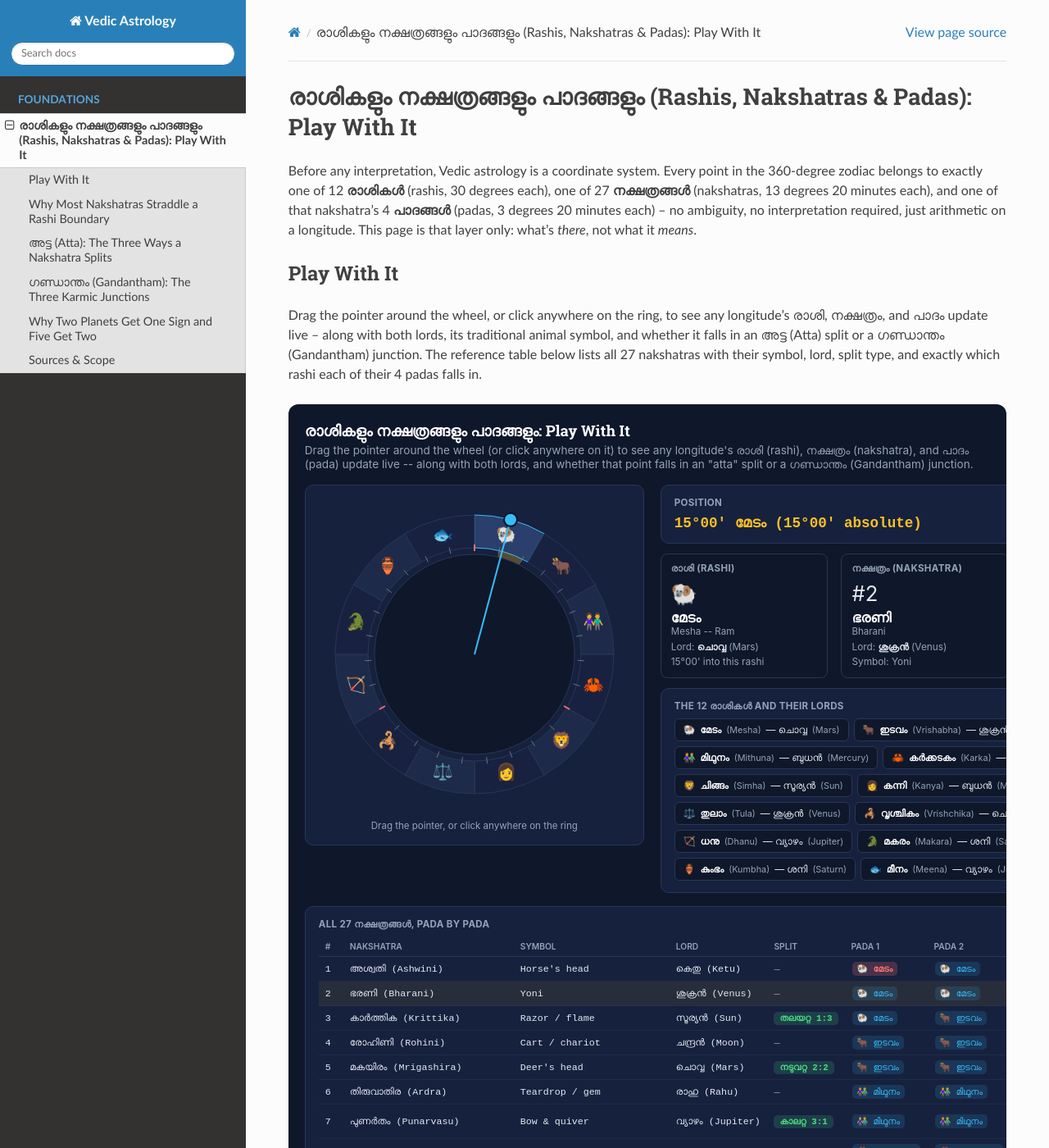
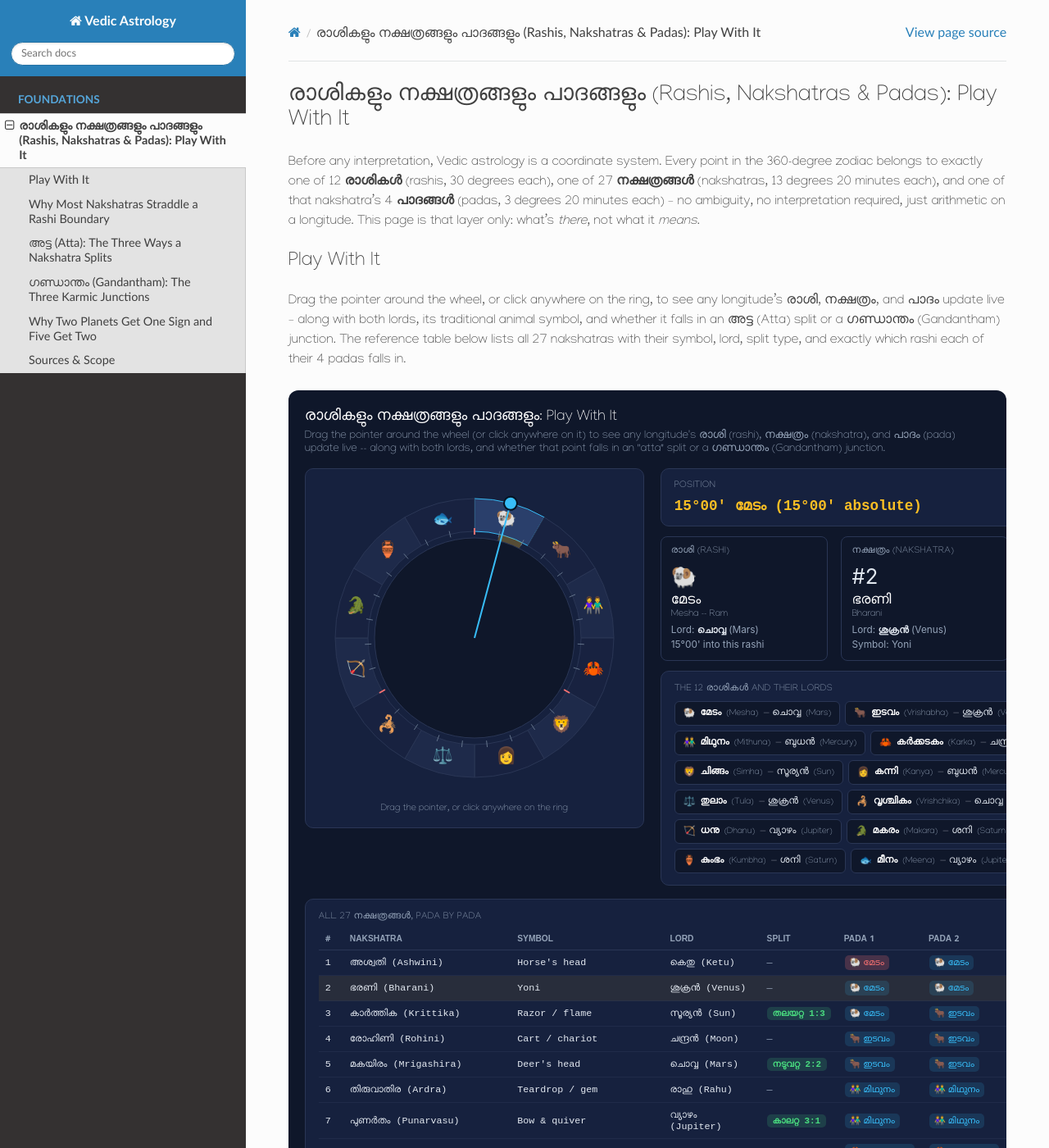
Before and after one commit to karthik-dev-82/vedic-astrology, a Sphinx documentation site: the page built from docs/source/rashi_nakshatra_interactive.rst, in a window 1280 px wide and 1400 px high. Shown: the whole window at 82% size. Built offline with Sphinx 7.4.7 and the Read the Docs theme 3.1.0, drawn with Linux system fonts in a browser that asks for light colours.

Commit message:
Give Malayalam text a real webfont instead of the system fallback
Malayalam script had no font-family of its own -- it was riding
whatever the OS happened to fall back to for the script, and table
cells were even forced through a monospace font. Settled on Manjari
Thin for display text (headings, big names, prose) and Noto Sans
Malayalam Medium for the two dense tables, after comparing several
candidates and testing Thin at table size specifically (too faint --
Medium is the legible middle ground there). Applied across both the
widget and the RST page's own prose/tables.

Co-Authored-By: Claude Sonnet 5 <noreply@anthropic.com>

```diff
--- a/docs/source/_static/rashi_nakshatra_widget.html
+++ b/docs/source/_static/rashi_nakshatra_widget.html
@@ -1,5 +1,6 @@
 <div class="rn-root" id="rnWidget">
   <style>
+    @import url('https://fonts.googleapis.com/css2?family=Manjari:wght@100&family=Noto+Sans+Malayalam:wght@500&display=swap');
     #rnWidget {
       --rn-bg: #0f172a;
       --rn-panel: #16213e;
@@ -61,6 +62,31 @@
     .rn-legend { display: flex; gap: 16px; font-size: 0.7rem; color: var(--rn-muted); margin-top: 8px; flex-wrap: wrap; }
     .rn-legend span { display: inline-flex; align-items: center; gap: 5px; }
     .rn-legend-dot { width: 9px; height: 9px; border-radius: 3px; display: inline-block; }
+
+    /* Malayalam type: Manjari Thin for display/heading text, Noto Sans
+       Malayalam Medium for the dense tables (Thin was tested there first
+       and was too faint at table size -- Medium is the legible middle
+       ground). #rnWidget-prefixed so these outrank the earlier rules
+       they override (e.g. table.rn-table td's monospace font-family). */
+    #rnWidget h3,
+    #rnWidget .rn-sub,
+    #rnWidget .rn-card-title,
+    #rnWidget .rn-info-box .rn-name,
+    #rnWidget .rn-info-box .rn-name-en,
+    #rnWidget .rn-gandantham-flag,
+    #rnWidget .rn-rashi-chip,
+    #rnWidget .rn-note,
+    #rnWidget .rn-wheel-hint,
+    #rnWidget .rn-legend {
+      font-family: 'Manjari', sans-serif;
+      font-weight: 100;
+    }
+
+    #rnWidget table.rn-table,
+    #rnWidget .rn-pada-chip {
+      font-family: 'Noto Sans Malayalam', sans-serif;
+      font-weight: 500;
+    }
   </style>
 
   <h3>രാശികളും നക്ഷത്രങ്ങളും പാദങ്ങളും: Play With It</h3>
--- a/docs/source/rashi_nakshatra_interactive.rst
+++ b/docs/source/rashi_nakshatra_interactive.rst
@@ -1,5 +1,25 @@
 രാശികളും നക്ഷത്രങ്ങളും പാദങ്ങളും (Rashis, Nakshatras & Padas): Play With It
 ================================================================================
+
+.. raw:: html
+
+   <style>
+     @import url('https://fonts.googleapis.com/css2?family=Manjari:wght@100;700&family=Noto+Sans+Malayalam:wght@500&display=swap');
+     div.document h1,
+     div.document h2,
+     div.document p {
+       font-family: 'Manjari', sans-serif;
+       font-weight: 100;
+     }
+     div.document strong {
+       font-family: 'Manjari', sans-serif;
+       font-weight: 700;
+     }
+     div.document table.docutils {
+       font-family: 'Noto Sans Malayalam', sans-serif;
+       font-weight: 500;
+     }
+   </style>
 
 Before any interpretation, Vedic astrology is a coordinate system.
 Every point in the 360-degree zodiac belongs to exactly one of 12
```
